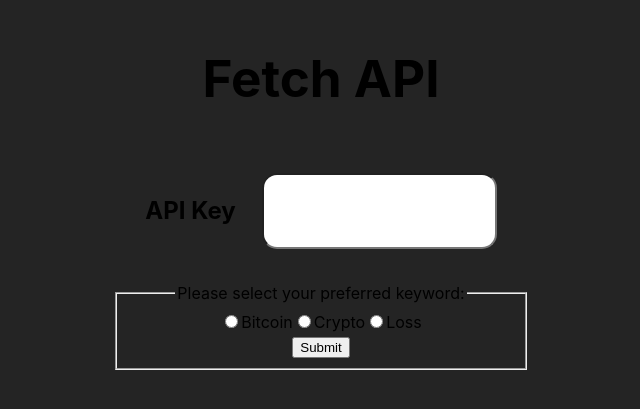
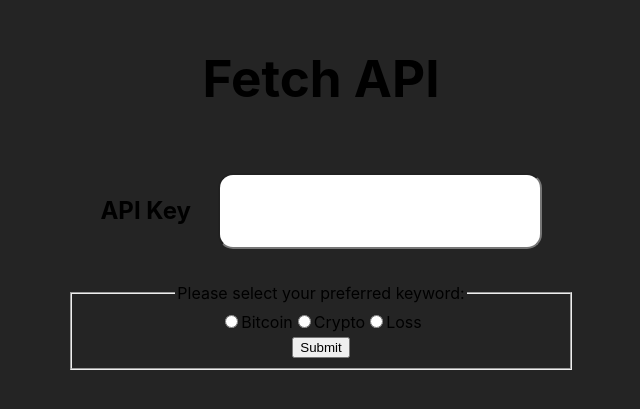
Before and after one commit to JuliBooli/news-api-diy, a React (Vite) app: page / in a window 1280 px wide. Shown: the part 207-616 px from the top of the page, without its empty margins (319-959 px from the left). Built offline with nearby package versions, Linux system fonts and the light colour scheme.

Commit message:
Add fixed width

```diff
--- a/src/style.css
+++ b/src/style.css
@@ -56,7 +56,7 @@ h1 {
 
 #apikey{
   display: flex;
-  width: max-content;
+  width: 20em;
   padding: 2em;
   margin-left: 2em;
   border-radius: 15px;
```
